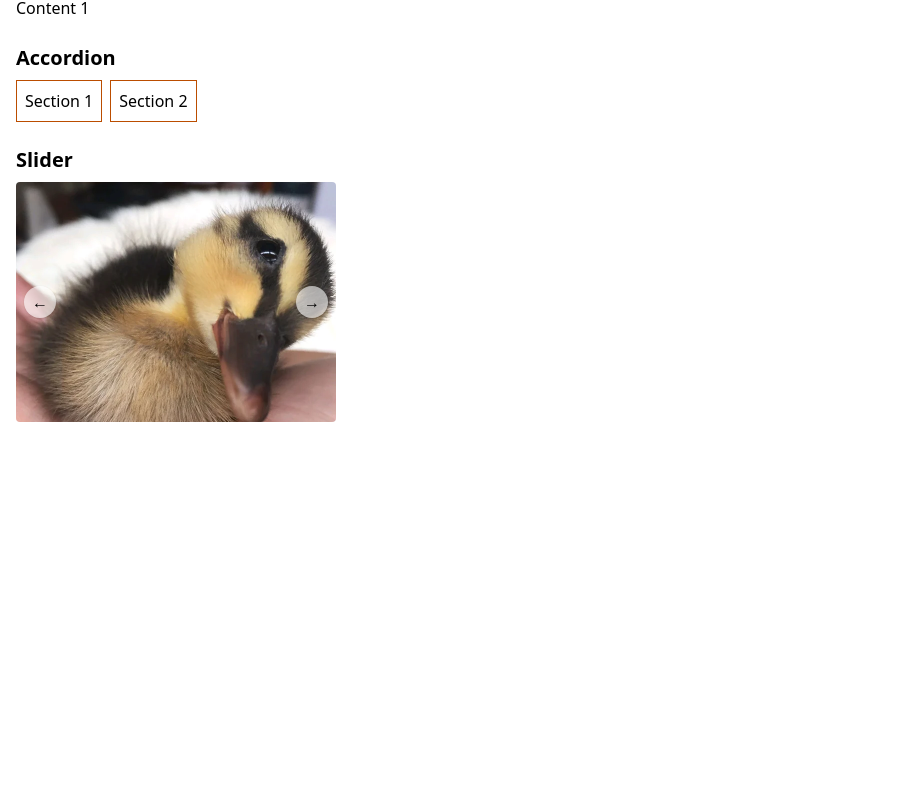
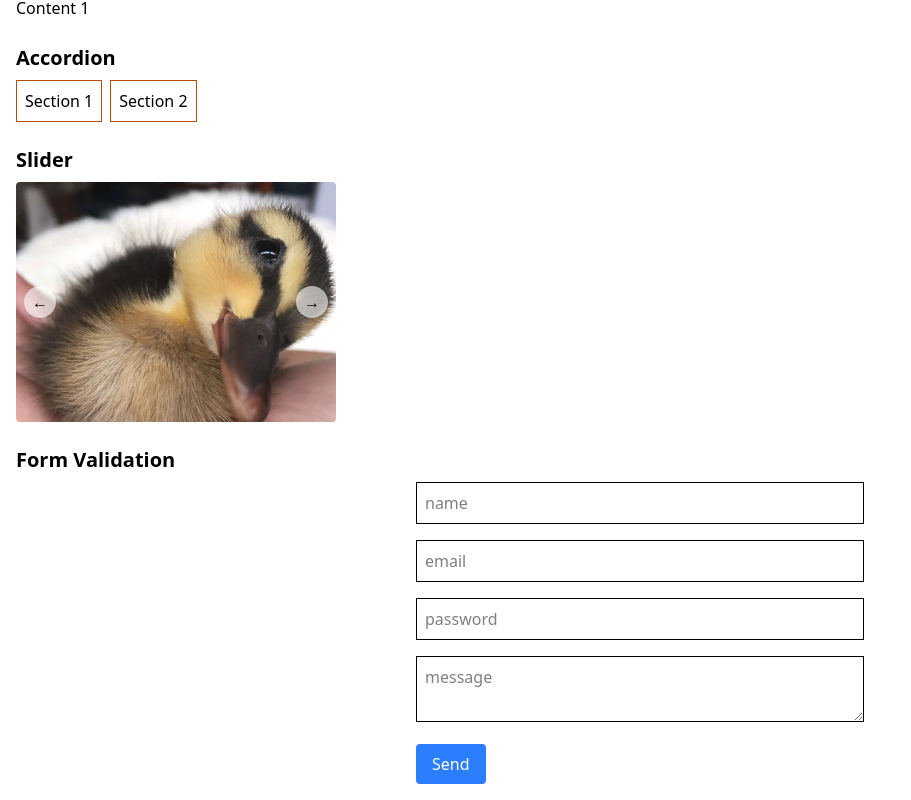
Before and after one commit to valtykhoniuk/react-practice, a React (Vite) app in the folder ui-comps-playground/: page / in a window 1280 px wide. Shown: the part 286-1086 px from the top of the page, without its empty margins (0-911 px from the left). Before the commit the page ends 800 px from the top, so only its background shows below. Built offline with nearby package versions, Linux system fonts and the light colour scheme.

Commit message:
added FormValidation

```diff
--- a/ui-comps-playground/src/App.tsx
+++ b/ui-comps-playground/src/App.tsx
@@ -1,4 +1,5 @@
 import Accordion from "./components/Accordion";
+import FormValidation from "./components/FormValidation";
 import Modal from "./components/Modal";
 import Slider from "./components/Slider";
 import Tabs from "./components/Tabs";
@@ -15,6 +16,8 @@ function App() {
       <Accordion />
       <h1 className="mt-6 mb-2 text-xl font-bold">Slider</h1>
       <Slider />
+      <h1 className="mt-6 mb-2 text-xl font-bold">Form Validation</h1>
+      <FormValidation />
     </div>
   );
 }
--- /dev/null
+++ b/ui-comps-playground/src/components/FormValidation.tsx
@@ -0,0 +1,77 @@
+import { useState } from "react";
+
+const FormValidation = () => {
+  const [values, setValues] = useState({
+    name: "",
+    email: "",
+    password: "",
+    message: "",
+  });
+  const [errors, setErrors] = useState<any>({});
+
+  const validate = () => {
+    const errs: any = {};
+    if (!values.name) errs.name = "Імʼя обовʼязкове";
+    if (!/\S+@\S+\.\S+/.test(values.email)) errs.email = "Некоректний email";
+    if (values.password.length < 6)
+      errs.password = "Пароль має бути ≥6 символів";
+    if (!values.message) errs.message = "Повідомлення обовʼязкове";
+    return errs;
+  };
+
+  const handleChange = (
+    e: React.ChangeEvent<HTMLInputElement | HTMLTextAreaElement>
+  ) => {
+    setValues({ ...values, [e.target.name]: e.target.value });
+  };
+
+  const handleSubmit = (e: React.FormEvent) => {
+    e.preventDefault();
+    const errs = validate();
+    setErrors(errs);
+    if (Object.keys(errs).length === 0) {
+      alert("Form was sent!");
+    }
+  };
+
+  return (
+    <form onSubmit={handleSubmit} className="space-y-4 max-w-md mx-auto">
+      <input
+        name="name"
+        placeholder="name"
+        onChange={handleChange}
+        className="border w-full p-2"
+      />
+      {errors.name && <p className="text-red-500">{errors.name}</p>}
+
+      <input
+        name="email"
+        placeholder="email"
+        onChange={handleChange}
+        className="border w-full p-2"
+      />
+      {errors.email && <p className="text-red-500">{errors.email}</p>}
+
+      <input
+        name="password"
+        placeholder="password"
+        type="password"
+        onChange={handleChange}
+        className="border w-full p-2"
+      />
+      {errors.password && <p className="text-red-500">{errors.password}</p>}
+
+      <textarea
+        name="message"
+        placeholder="message"
+        onChange={handleChange}
+        className="border w-full p-2"
+      />
+      {errors.message && <p className="text-red-500">{errors.message}</p>}
+
+      <button className="bg-blue-500 text-white px-4 py-2 rounded">Send</button>
+    </form>
+  );
+};
+
+export default FormValidation;
```
